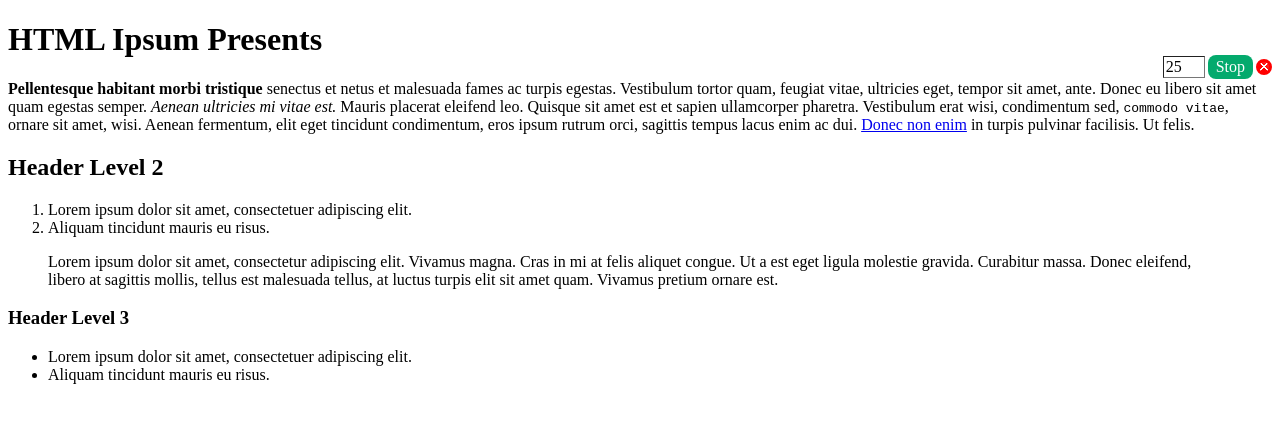
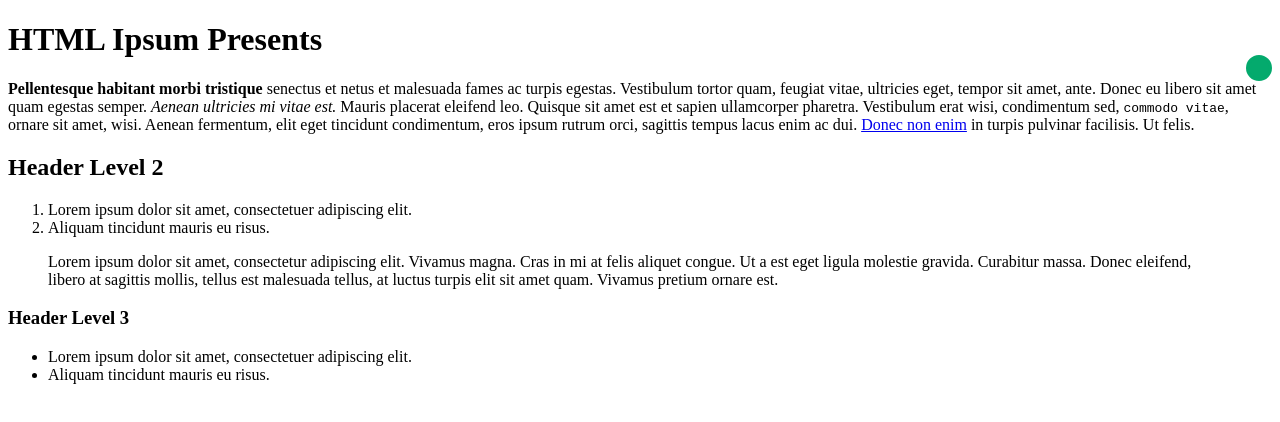
Before and after one commit to kosta-arnorsky/browser-pomodoro, a website: page test.html in a window 1280 px wide. Both pictures are taken after a click on the button "Start". Drawn offline with Linux system fonts and the light colour scheme.

Commit message:
Hide the set timer field when Pomadoro is running in preparation to the hover functionality

```diff
--- a/app.js
+++ b/app.js
@@ -1,5 +1,5 @@
 (function () {
-    var template = '<div style="all:initial;position:fixed;z-index:2147483647;top:55px;right:8px;background:#fff;display:flex;align-items:center"><input id="_pomTimeInput" type="number" maxlength="2" style="all:initial;max-width:36px;padding:1px 2px;border:1px inset #767676"> <input id="_pomStartStopButton" type="button" style="all:initial;padding:3px 8px;border:none;border-radius:8px;margin:0 3px;color:#fff;background-color:#04aa6d"><div id="_pomCloseButton" title="Close Pomodoro" style="width:10px;height:10px;border:3px solid red;border-radius:100%;background:linear-gradient(-45deg,transparent 45%,#fff 45%,#fff 55%,transparent 55%),linear-gradient(45deg,transparent 45%,#fff 45Q,#fff 55%,transparent 55%),linear-gradient(45deg,transparent 46%,#fff 46%,#fff 56%,transparent 56%);background-color:red;cursor:pointer"></div></div>';
+    var template = '<div style="all:initial;position:fixed;z-index:2147483647;top:55px;right:8px;background:#fff;display:flex;align-items:center"><div id="_pomSetTime"><input id="_pomTimeInput" type="number" maxlength="2" style="all:initial;max-width:36px;padding:1px 2px;border:1px inset #767676"> <input id="_pomStartButton" type="button" value="Start" style="all:initial;padding:3px 8px;border:none;border-radius:8px;margin:0 3px;color:#fff;background-color:#04aa6d"></div><div id="_pomRunning" style="display:none;width:20px;height:20px;border:3px solid #04aa6d;border-radius:100%;background-color:#04aa6d"></div><div id="_pomCloseButton" title="Close Pomodoro" style="width:10px;height:10px;border:3px solid red;border-radius:100%;background:linear-gradient(-45deg,transparent 45%,#fff 45%,#fff 55%,transparent 55%),linear-gradient(45deg,transparent 45%,#fff 45Q,#fff 55%,transparent 55%),linear-gradient(45deg,transparent 46%,#fff 46%,#fff 56%,transparent 56%);background-color:red;cursor:pointer"></div></div>';
     var state = Object.freeze({
         setTime: 1,
         running: 2
@@ -15,8 +15,10 @@
     var _appResources = {
         domElements: {
             containerDiv: null,
+            setTimeDiv: null,
             timeInput: null,
-            startStopButton: null,
+            startButton: null,
+            runningIndicatorDiv: null,
             closeButton: null
         },
         timeoutHandler: null,
@@ -29,13 +31,15 @@
 
         // Save refs to DOM elements
         _appResources.domElements.containerDiv = container;
+        _appResources.domElements.setTimeDiv = container.querySelector("#_pomSetTime");
         _appResources.domElements.timeInput = container.querySelector("#_pomTimeInput");
-        _appResources.domElements.startStopButton = container.querySelector("#_pomStartStopButton");
+        _appResources.domElements.startButton = container.querySelector("#_pomStartButton");
+        _appResources.domElements.runningIndicatorDiv = container.querySelector("#_pomRunning");
         _appResources.domElements.closeButton = container.querySelector("#_pomCloseButton");
 
         // Wire events
         _appResources.domElements.timeInput.addEventListener("change", onChangeTime);
-        _appResources.domElements.startStopButton.addEventListener("click", onStartStopClick);
+        _appResources.domElements.startButton.addEventListener("click", onStartClick);
         _appResources.domElements.closeButton.addEventListener("click", onCloseClick);
 
         setState(defaultAppState);
@@ -49,21 +53,18 @@
     function render() {
         switch (_appState.state) {
             case state.setTime:
-                _appResources.domElements.containerDiv.removeAttribute("title");
                 _appResources.domElements.timeInput.value = _appState.minutes.toString();
-                _appResources.domElements.timeInput.removeAttribute("disabled");
-                _appResources.domElements.startStopButton.setAttribute("value", "Start");
+                _appResources.domElements.setTimeDiv.style.display = "block";
+                _appResources.domElements.runningIndicatorDiv.style.display = "none";
+                _appResources.domElements.closeButton.style.display = "block";
                 break;
             case state.running:
+                _appResources.domElements.setTimeDiv.style.display = "none";
                 var timePassed = Date.now() - _appState.setAt;
-
                 var secondsLeft = _appState.minutes * 60 - convertMillisecondsToSeconds(timePassed);
-                _appResources.domElements.containerDiv.setAttribute("title", formatTimeMinSec(secondsLeft) + " left");
-
-                var minutesLeft = _appState.minutes - convertMillisecondsToMinutes(timePassed);
-                _appResources.domElements.timeInput.value = minutesLeft.toString();
-                _appResources.domElements.timeInput.setAttribute("disabled", "disabled");
-                _appResources.domElements.startStopButton.setAttribute("value", "Stop");
+                _appResources.domElements.runningIndicatorDiv.setAttribute("title", formatTimeMinSec(secondsLeft) + " left");
+                _appResources.domElements.runningIndicatorDiv.style.display = "block";
+                _appResources.domElements.closeButton.style.display = "none";
                 break;
         }
     }
@@ -72,7 +73,7 @@
         clearTimeout(_appResources.timeoutHandler);
         clearInterval(_appResources.intervalHandler);
         _appResources.domElements.timeInput.removeEventListener("change", onChangeTime);
-        _appResources.domElements.startStopButton.removeEventListener("click", onStartStopClick);
+        _appResources.domElements.startButton.removeEventListener("click", onStartClick);
         _appResources.domElements.closeButton.removeEventListener("click", onCloseClick);
         _appResources.domElements.containerDiv.remove();
 
@@ -92,9 +93,7 @@
         }
     }
 
-    function onStartStopClick() {
-        switch (_appState.state) {
-            case state.setTime:
+    function onStartClick() {
         _appResources.timeoutHandler = setTimeout(onTimeout, convertMinutesToMilliseconds(_appState.minutes));
         _appResources.intervalHandler = setInterval(onInterval, 1000);
 
@@ -103,14 +102,13 @@
             setAt: Date.now()
         };
         setState(newState);
-                break;
-            case state.running:
+    }
+
+    function onStopClick() {
         clearTimeout(_appResources.timeoutHandler);
         clearInterval(_appResources.intervalHandler);
 
         setState(defaultAppState);
-                break;
-        }
     }
 
     function onTimeout() {
@@ -180,9 +178,5 @@
         return Math.floor(milliseconds / 1000);
     }
 
-    function convertMillisecondsToMinutes(milliseconds) {
-        return Math.floor(milliseconds / (60 * 1000));
-    }
-
     init();
 })();
```
Also changed, not shown: bundle.js (+1 -1 lines), template.html (+14 -4 lines). Lines whose indentation alone changed are shown as unchanged.
